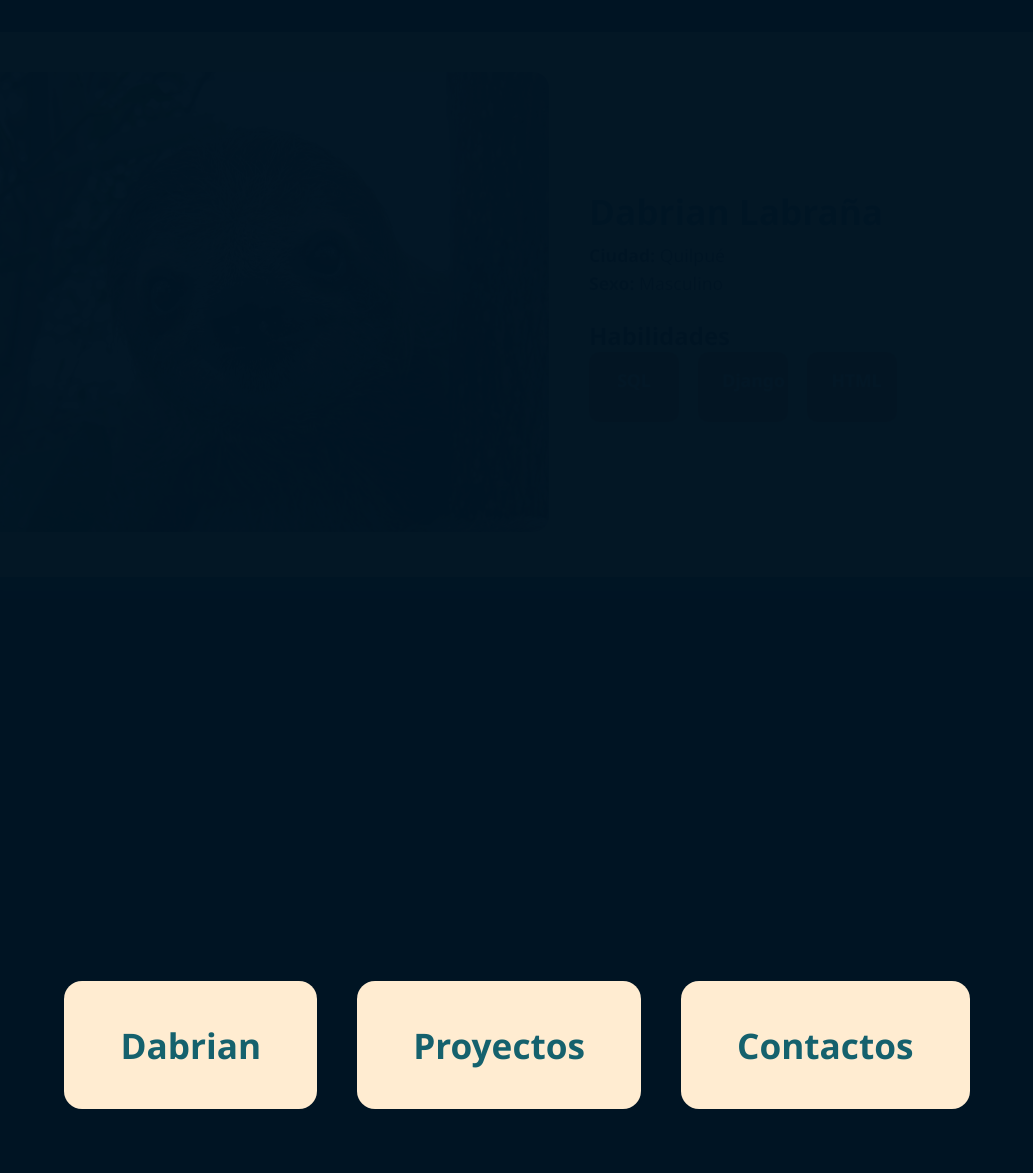
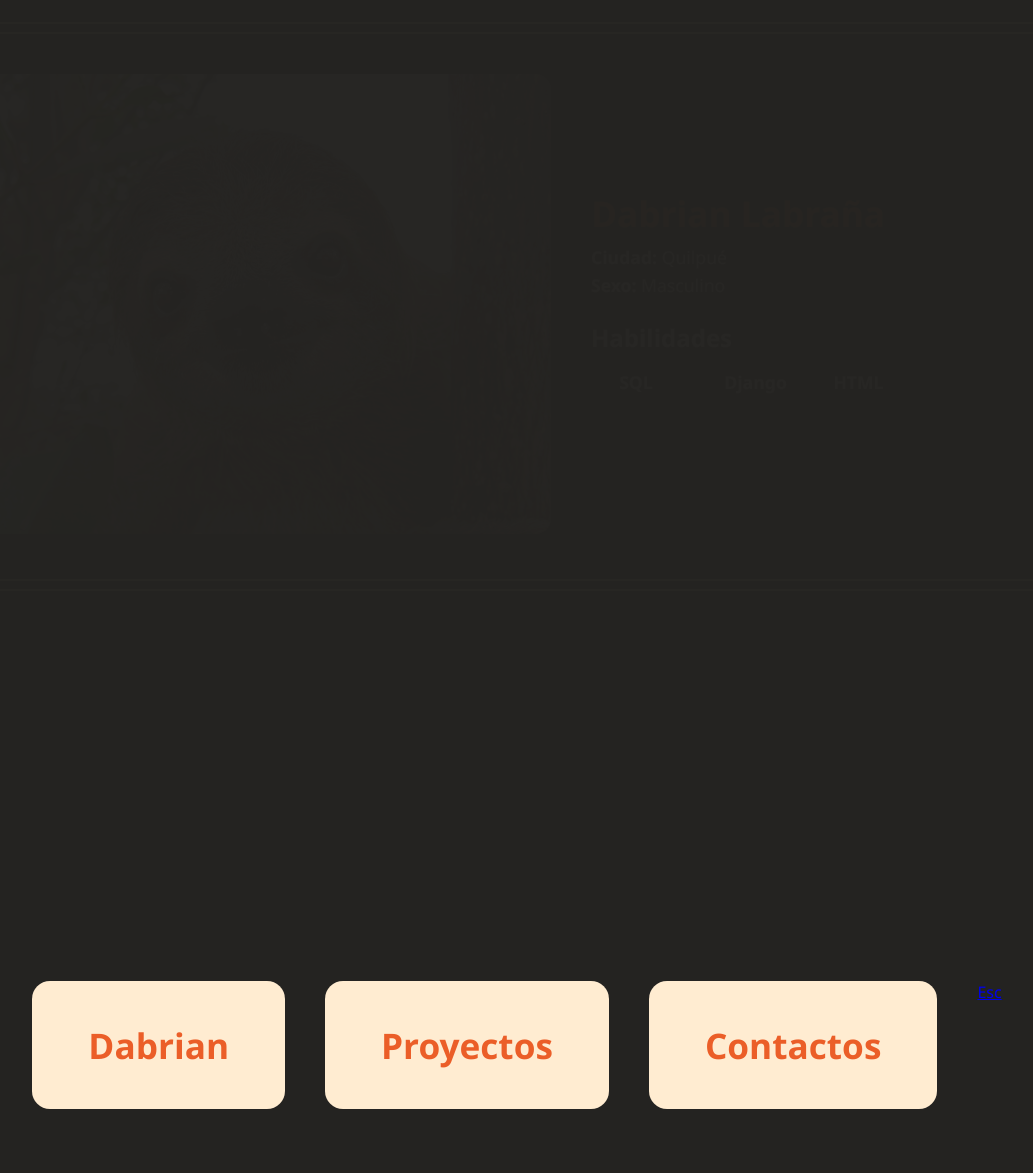
Before and after one commit to dabrianla/portafolio-web, a Django app: page / in a window 1280 px wide. Shown: the top 1173 px of the page, without its empty margins (123-1156 px from the left). Run offline with Django 5.2, Linux system fonts and the light colour scheme.

Commit message:
arreglos minimos

```diff
--- a/portafolio/portafolio/static/css/home.css
+++ b/portafolio/portafolio/static/css/home.css
@@ -1,12 +1,12 @@
 /* Colores profesionales */
 :root {
-    --primary: #15616D;
-    --secondary: #FF7D00;
-    --accent: #78290F;
-    --background: #001524;
+    --primary: #EB5E28;
+    --secondary: #403D39;
+    --accent: #EB5E28;
+    --background: #252422;
     --text: #222;
-    --footer-bg: #23272b;
-    --footer-text: #FFECD1;
+    --footer-bg: #252422;
+    --footer-text: #FFFCF2;
 }
 
 /* Reset básico */
@@ -17,7 +17,7 @@
 }
 
 body {
-    background: #001524;
+    background: #252422;
     color: #222;
     font-family: 'Segoe UI', Arial, sans-serif;
     min-height: 100vh;
@@ -133,7 +133,7 @@
     position: fixed;
     z-index: 9999;
     inset: 0;
-    background: #001524fc;
+    background: #252422fc;
     display: flex;
     justify-content: center;
     align-items: center;
--- a/portafolio/portafolio/static/css/presentacion.css
+++ b/portafolio/portafolio/static/css/presentacion.css
@@ -5,9 +5,12 @@
     display: flex;
     align-items: center;
     gap: 2.5rem;
-    background: #FFECD1;
-    border-radius: 80px;
-    box-shadow: 10px 15px 16px rgba(44, 61, 78, 0.993);
+    background: #252422; /* mismo color de fondo que el inicio */
+    border: 2.5px solid #FFECD1; /* primera línea (borde interno) */
+    outline: 2.5px solid #FFECD1; /* segunda línea (contorno externo, puedes cambiar el color) */
+    outline-offset: 8px; /* separación entre el borde y el contorno */
+    border-radius: 24px;
+    box-shadow: 0 4px 16px rgba(44,62,80,0.10);
     padding: 2.5rem 2rem;
     max-width: 1200px;
     margin: 2rem auto;
@@ -24,6 +27,7 @@
 .presentacion-info {
     flex: 1;
     min-width: 0;
+    color: #FFFCF2;
 }
 
 .presentacion-info h1 {
@@ -52,7 +56,7 @@
 
 .habilidad-card {
     min-width: 90px;
-    background: #FF7D00;
+    background: #252422;
     color: #fff;
     border-radius: 10px;
     padding: 1rem 1.5rem;
--- a/portafolio/portafolio/templates/home.html
+++ b/portafolio/portafolio/templates/home.html
@@ -16,6 +16,7 @@
             <a href="#yo" class="overlay-link overlay-item">Dabrian</a>
             <a href="#proyectos" class="overlay-link overlay-item">Proyectos</a>
             <a href="#contacto" class="overlay-link overlay-item">Contactos</a>
+            <a href="#yo" class="overlay-esc">Esc</a>
         </div>
     </div>
     <div id="sticky-menu" class="sticky-menu oculto">
```
Also changed, not shown: other parts of portafolio/portafolio/static/css/home.css (+25 -4 lines).
